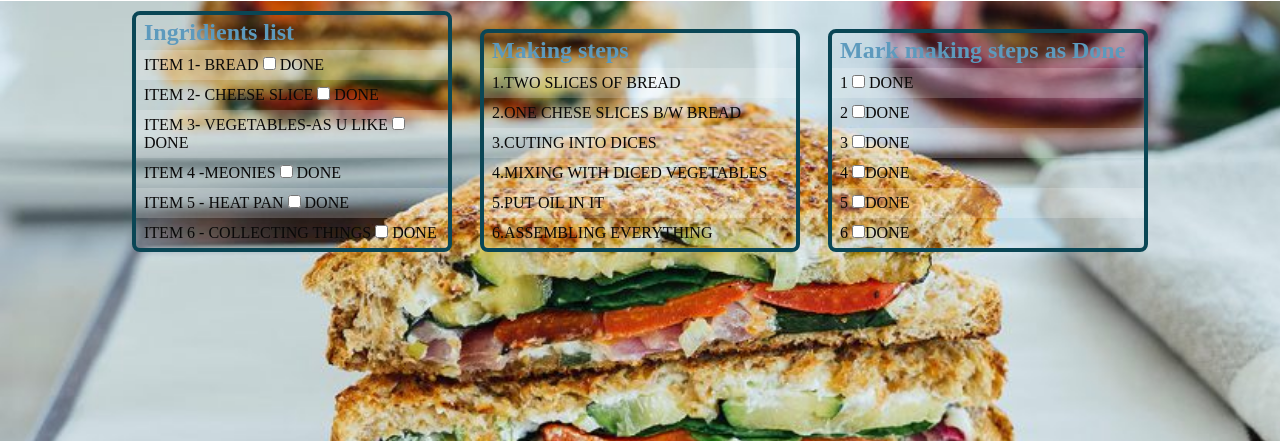
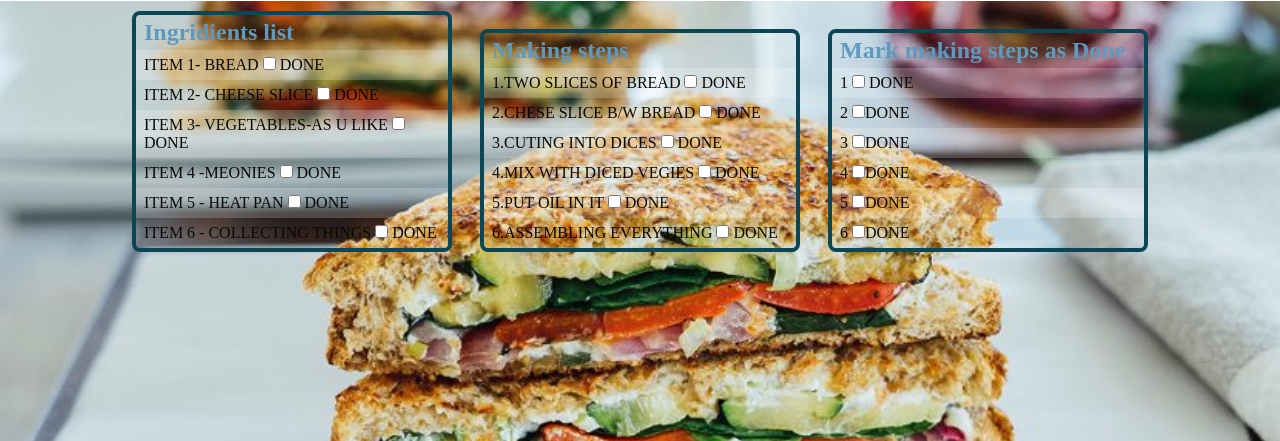
Before and after one commit to Bhuvnish/css_pseudo_selectors, a plain HTML site: page index.html in a window 1280 px wide. Shown: the part 171-612 px from the top of the page. Drawn offline with Linux system fonts and the light colour scheme.

Commit message:
Update index.html

```diff
--- a/index.html
+++ b/index.html
@@ -54,13 +54,23 @@
             <h2>Making steps</h2>
             <ul class="inprogress">
                 <li> 1.Two slices of bread
+                    <input type="checkbox"><span> done</span>
 
                 </li>
-                <li> 2.one chese slices b/w bread </li>
-                <li> 3.cuting into dices</li>
-                <li> 4.mixing with diced vegetables</li>
-                <li>5.put oil in it  </li>
-                <li> 6.assembling everything </li>
+                <li> 2.Chese slice b/w bread
+                    <input type="checkbox"><span> done</span>
+                </li>
+                <li> 3.cuting into dices
+                    <input type="checkbox"><span> done</span>
+                </li>
+                <li> 4.mix with diced vegies
+                    <input type="checkbox"><span> done</span>
+                </li>
+                <li>5.put oil in it
+                    <input type="checkbox"><span> done</span>
+                </li>
+                <li> 6.assembling everything
+                    <input type="checkbox"><span> done</span> </li>
             </ul>
         </article>
 
```
